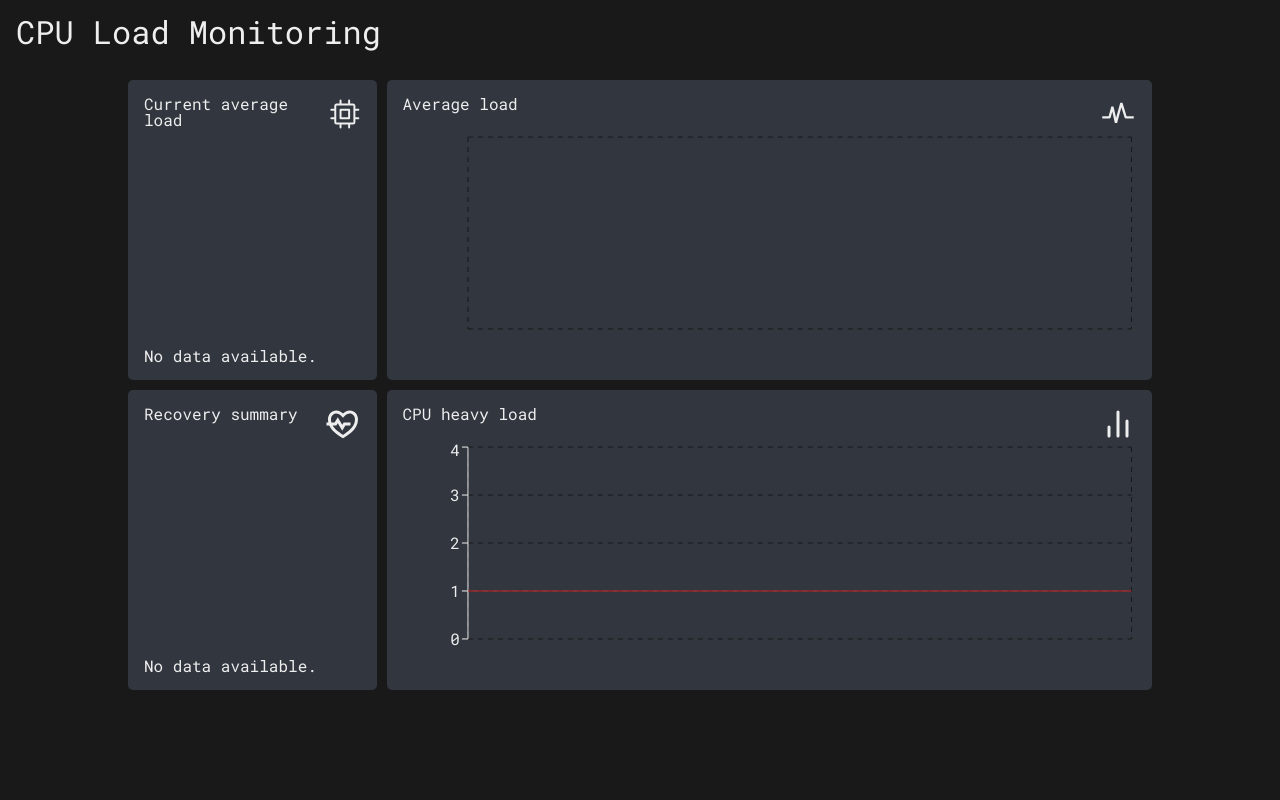
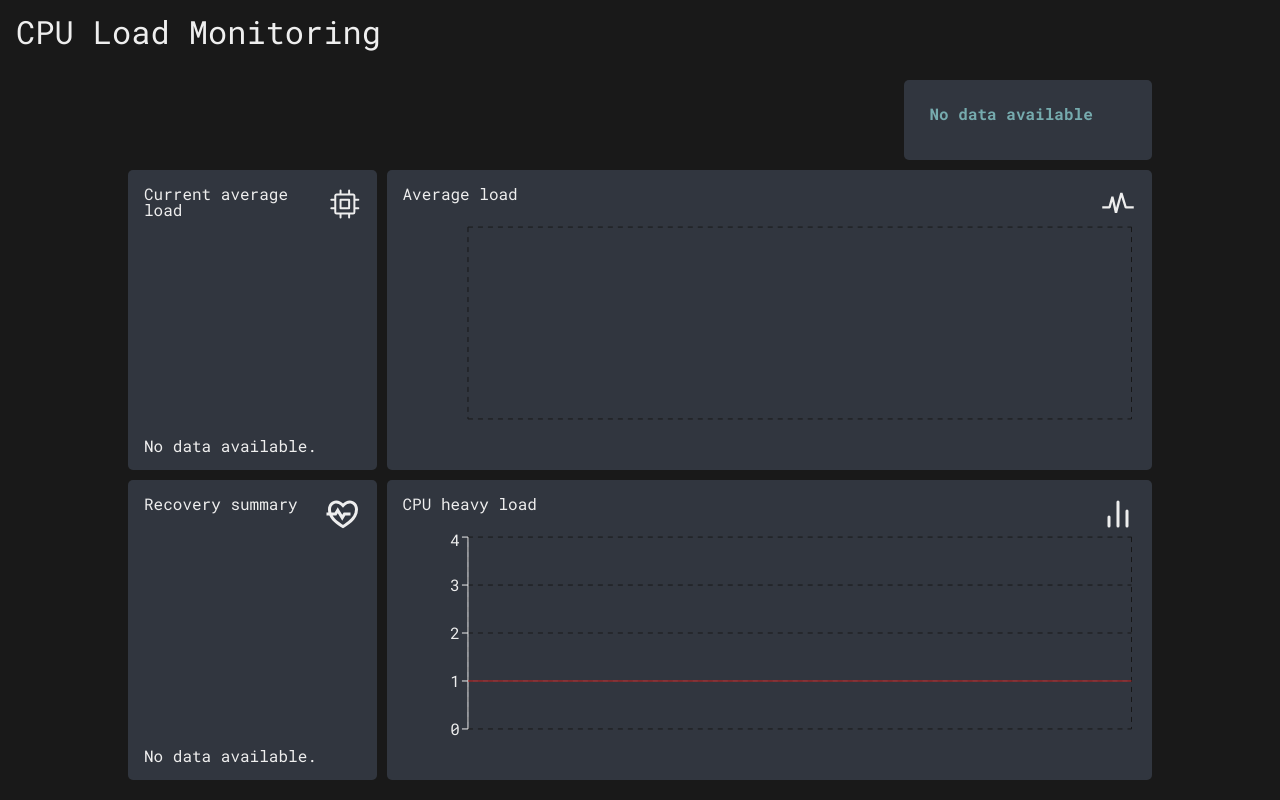
Before and after one commit to pleleu-dev/cpu-load-monitoring, a React (Vite) app in the folder frontend/: page / in a window 1280 px wide. Built offline with nearby package versions, Linux system fonts and the light colour scheme.

Commit message:
Create Notification component

```diff
--- a/frontend/src/CPU/index.tsx
+++ b/frontend/src/CPU/index.tsx
@@ -8,15 +8,20 @@ import { Current } from '../Current'
 import { Average } from '../Average'
 import { Recovery } from '../Recovery'
 import { Heavy } from '../Heavy'
+import { Notification } from '../Notification'
 
 import layout from '../styles/layout.module.css'
 import type { Load } from '../types'
 
 function CPU() {
   const data: Load[] = []
+  const status = 'idle'
 
   return (
     <>
+      <section className={layout.notification}>
+        <Notification status={status} />
+      </section>
       <section className={layout.current}>
         <Card title='Current average load' Icon={GoCpu}>
           <Current data={data} />
--- /dev/null
+++ b/frontend/src/Notification/index.tsx
@@ -0,0 +1,32 @@
+/**
+ * Notification component
+ * @param {string} status - status of the notification of the data
+ * @description This component is used to display message to the user
+ */
+
+import notification from './notification.module.css'
+
+type NotificationProps = {
+  status: string
+}
+
+function Notification({ status }: NotificationProps) {
+  let message = 'Showing average CPU load'
+
+  const style =
+    status === 'error'
+      ? `${notification.message} ${notification.error}`
+      : `${notification.message}`
+
+  if (status === 'pending') {
+    message = 'Retrieving current CPU load data...'
+  } else if (status === 'error') {
+    message = 'Failed to retrieve CPU load data'
+  } else if (status === 'idle') {
+    message = 'No data available'
+  }
+
+  return <p className={style}>{message}</p>
+}
+
+export { Notification }
--- /dev/null
+++ b/frontend/src/Notification/notification.module.css
@@ -0,0 +1,9 @@
+.message {
+  color: var(--primary);
+  padding: 10px;
+  font-weight: bold;
+}
+
+.error {
+  color: var(--heavy);
+}
--- a/frontend/src/styles/layout.module.css
+++ b/frontend/src/styles/layout.module.css
@@ -1,14 +1,19 @@
 .main {
   display: grid;
   grid-template-areas:
+    '.. .. .. no'
     'cu av av av'
     're he he he';
 
   grid-template-columns: 1fr 1fr 1fr 1fr;
-  grid-template-rows: 300px 300px;
+  grid-template-rows: 80px 300px 300px;
   gap: 10px 10px;
   grid-auto-flow: row;
   margin: 1rem 10%;
+}
+
+.notification {
+  grid-area: no;
 }
 
 .current {
@@ -30,6 +35,7 @@
 @media screen and (max-width: 768px) {
   .main {
     grid-template-areas:
+      'no'
       'cu'
       'av'
       'he'
```
Also changed, not shown: 1 other file (tests, documents, lock files or other folders).
